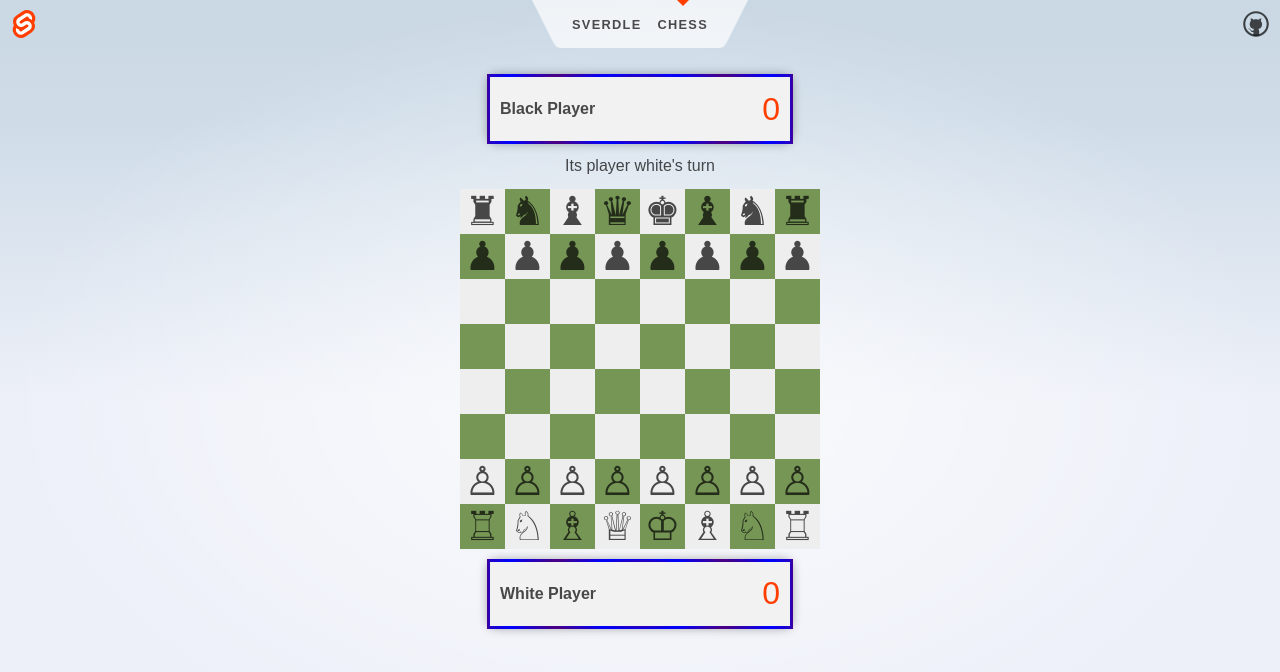
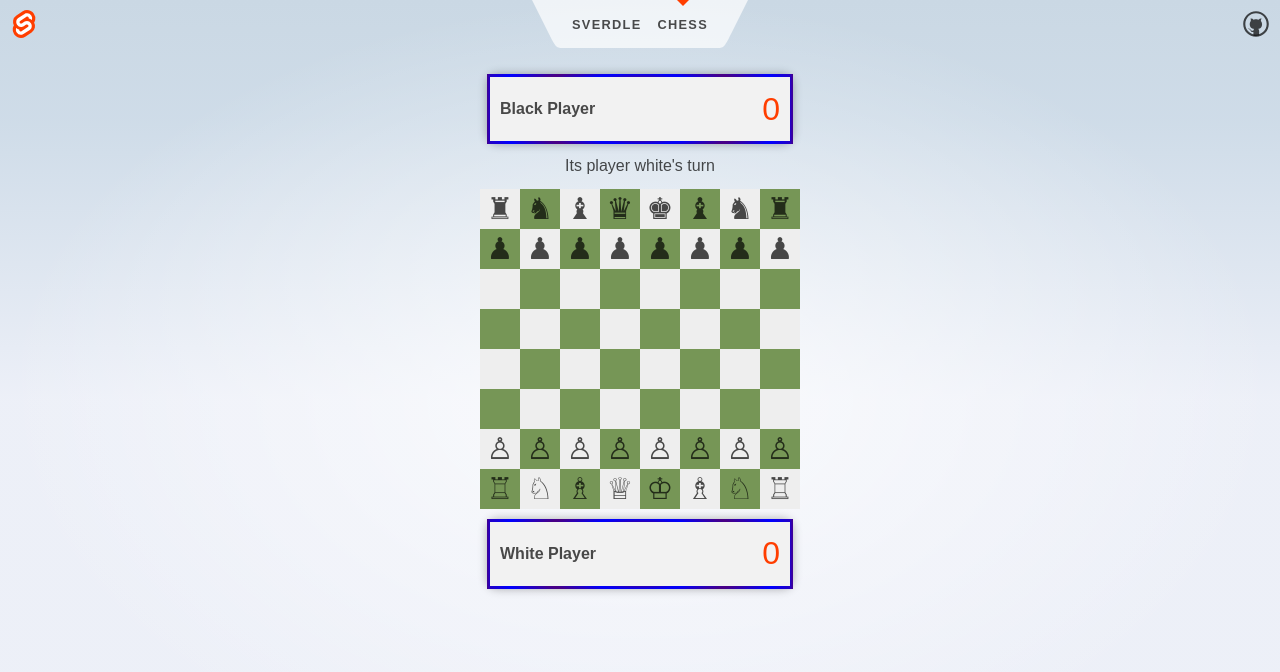
Before and after one commit to museadam/svelte-chess, a SvelteKit app: page /chess in a window 1280 px wide. Shown: the top 672 px of the page. Built offline with nearby package versions, Linux system fonts and the light colour scheme.

Commit message:
fixed over display size and scoring bug

```diff
--- a/src/routes/chess/+page.svelte
+++ b/src/routes/chess/+page.svelte
@@ -73,16 +73,22 @@
 
 	// let board = [];
 	let myKills = 0;
+	let myKillsArr = [];
+
 	let theirKills = 0;
+	let theirKillsArr = [];
+
 	function handleKill(event) {
 		event.preventDefault();
 		console.log(event);
 		let tempKills;
 		tempKills = event.detail.killBy;
 		if (tempKills === 'white') {
-			myKills = event.detail.kills.length;
+			myKillsArr.push(event.detail.kill);
+			myKills += 1;
 		} else {
-			theirKills = event.detail.kills.length;
+			theirKillsArr.push(event.detail.kill);
+			theirKills += 1;
 		}
 	}
 	import { spring } from 'svelte/motion';
--- a/src/routes/chess/ChessBoard.svelte
+++ b/src/routes/chess/ChessBoard.svelte
@@ -389,11 +389,11 @@
 				// Update the board state with the new position of the piece
 				if (attackMove) {
 					const kill = board[rowIndex].piece;
-					kills.push(kill);
+					// kills.push(kill);
 					// console.log('killed');
 					// console.log(kills);
 					const killBy = currentPlayer;
-					dispatch('kills', { kills, killBy });
+					dispatch('kills', { kill, killBy });
 				}
 
 				board[row].piece = piece;
@@ -492,14 +492,14 @@
 
 	.chess-board {
 		display: grid;
-		grid-template-columns: repeat(8, 45px);
-		grid-template-rows: repeat(8, 45px);
+		grid-template-columns: repeat(8, 40px);
+		grid-template-rows: repeat(8, 40px);
 		grid-gap: 0;
 	}
 	.chess-piece {
 		position: absolute;
-		width: 60px;
-		height: 60px;
+		width: 40px;
+		height: 40px;
 		user-select: none;
 		z-index: 10;
 		pointer-events: none;
@@ -513,12 +513,12 @@
 		opacity: 0.5;
 	}
 	.square {
-		width: 45px;
-		height: 45px;
+		width: 40px;
+		height: 40px;
 		display: flex;
 		justify-content: center;
 		align-items: center;
-		font-size: 40px;
+		font-size: 30px;
 	}
 
 	.dark {
```
